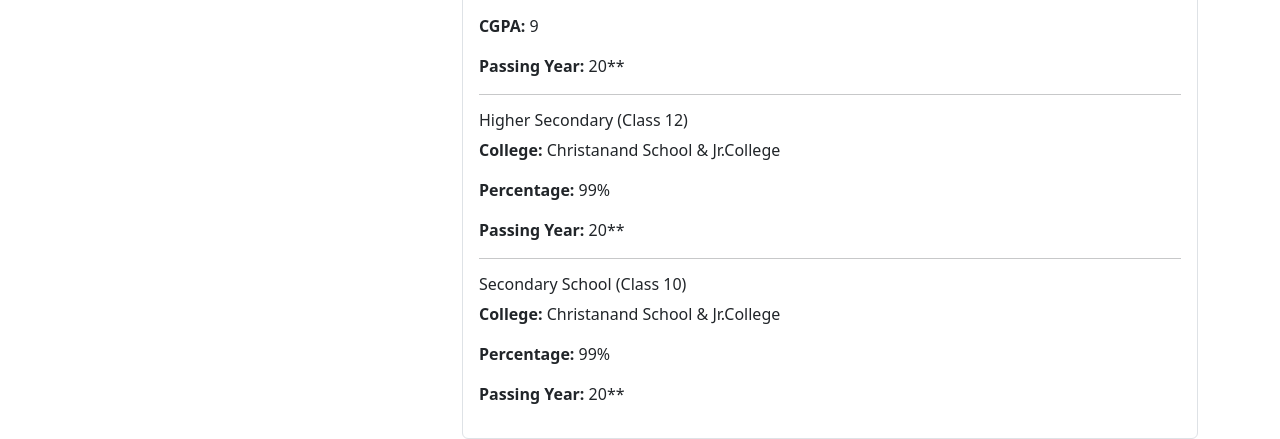
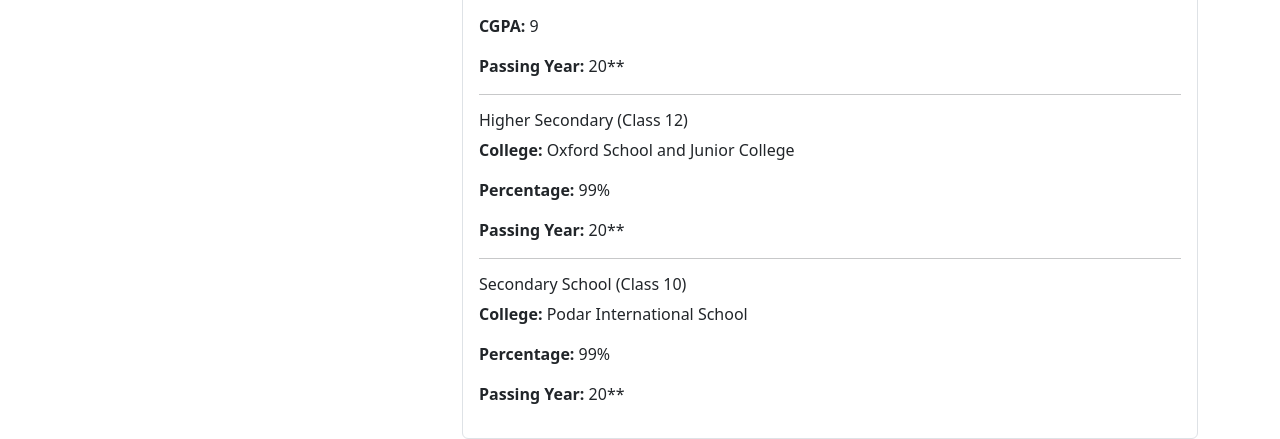
Before and after one commit to ArchitDakhane/JobDekho-Website, a plain HTML site: page profile.html in a window 1280 px wide. Shown: the part 1260-1699 px from the top of the page. Drawn offline with nearby package versions, Linux system fonts and the light colour scheme.

Commit message:
Update profile section

```diff
--- a/profile.html
+++ b/profile.html
@@ -123,14 +123,14 @@
                         <hr>
                         <li>
                             <h6>Higher Secondary (Class 12)</h6>
-                            <p><strong>College:</strong> Christanand School & Jr.College</p>
+                            <p><strong>College:</strong> Oxford School and Junior College</p>
                             <p><strong>Percentage:</strong> 99%</p>
                             <p><strong>Passing Year:</strong> 20**</p>
                         </li>
                         <hr>
                         <li>
                             <h6>Secondary School (Class 10)</h6>
-                            <p><strong>College:</strong> Christanand School & Jr.College</p>
+                            <p><strong>College:</strong> Podar International School</p>
                             <p><strong>Percentage:</strong> 99%</p>
                             <p><strong>Passing Year:</strong> 20**</p>
                         </li>
```
